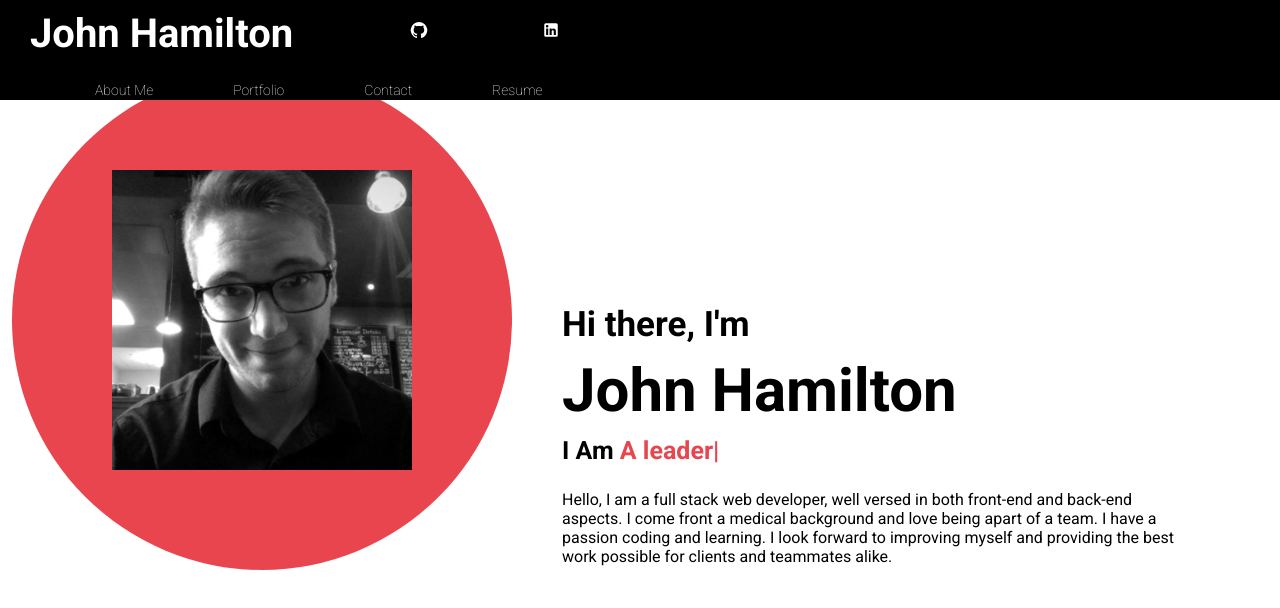
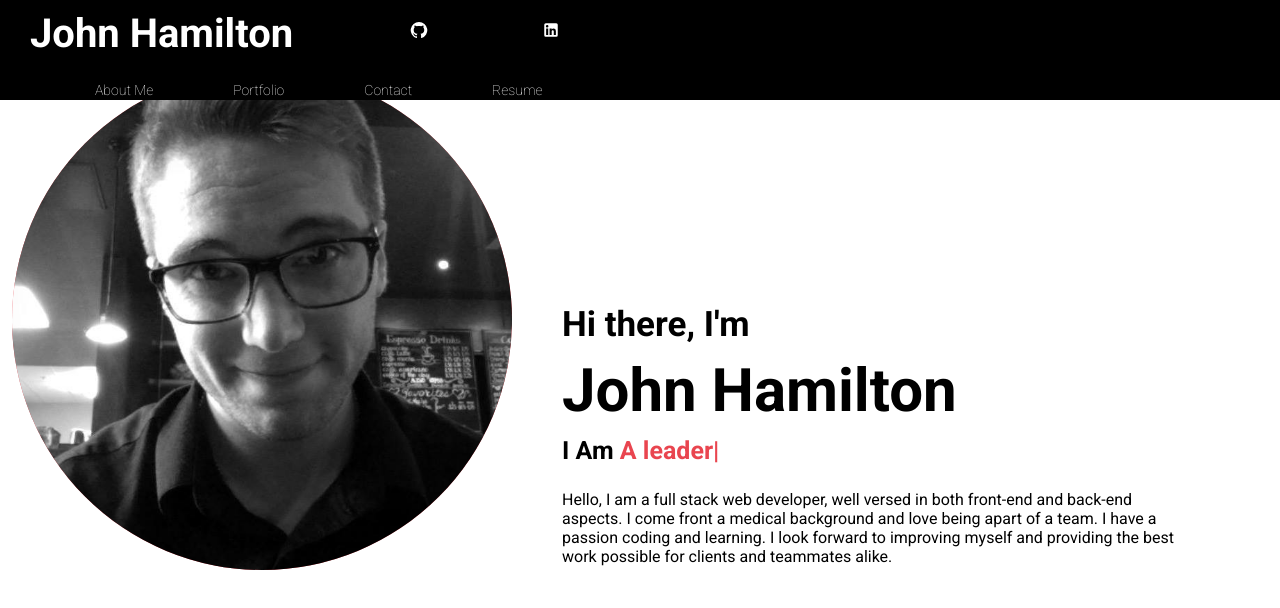
Before and after one commit to jcode5577/Professional-React-Portfolio, a React (Create React App) app: page / in a window 1280 px wide. Shown: the top 608 px of the page. Built offline with nearby package versions, Linux system fonts and the light colour scheme.

Commit message:
changed link to resume google docs

```diff
--- a/src/components/About/about.scss
+++ b/src/components/About/about.scss
@@ -17,15 +17,16 @@
             width: 500px;
             height: 500px;
             background-color:#e9454f ;
-            border-radius: 50%;
+            border-radius: 100%;
             display: flex;
             align-items: center;
             justify-content: center;
             float: right;
 
 
+
             img{
-                height:60%;
+                height:100%;
 
                 @include mobile {
                     height: 30%;
--- a/src/components/Resume/Resume.jsx
+++ b/src/components/Resume/Resume.jsx
@@ -7,7 +7,7 @@ function Resume() {
     return (
         <div className="resume" id="resume">
             <h2>John Hamilton Resume</h2>
-            <p>Note: Please find a <a href="https://drive.google.com/drive/folders/1tSjv0tc_gumLqyroG1DgGZlXIDt1tWrh" target="_blank" rel="noreferrer">downloadable resume here</a></p>
+            <p>Note: Please find a <a href="https://1drv.ms/b/s!AoW8yoP1472ZgV2AMOW3kXA0TKSV?e=1CrGWp" target="_blank" rel="noreferrer">downloadable resume here</a></p>
             <p></p>
             <h3>Full Stack Development Experience</h3>
             <p>As a full stack developer in the KU Extension Full Stack Development Coding Bootcamp, I have developed proficiency with these technologies:</p>
```
